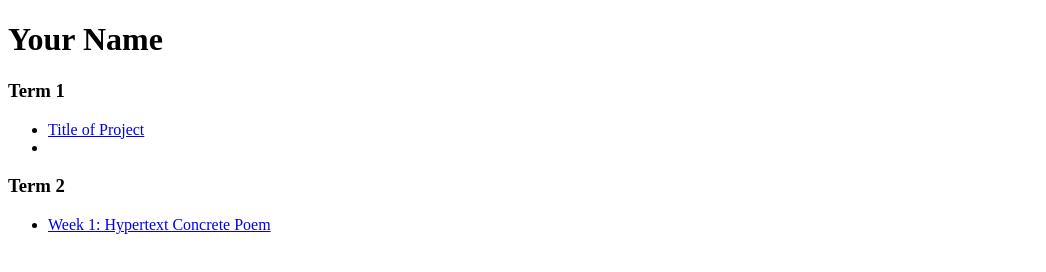
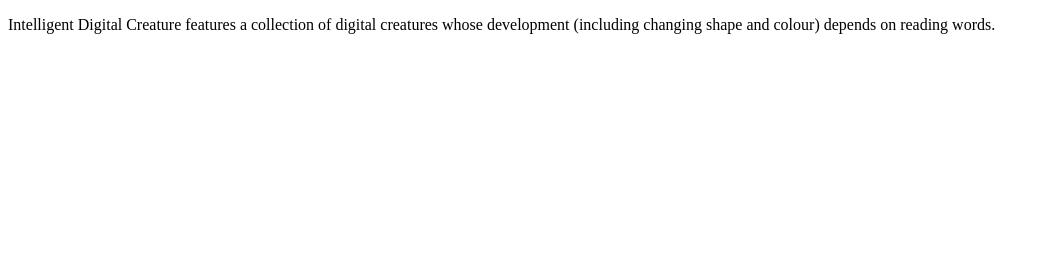
Before and after one commit to wlin005/DescriptionOfReadableCreature, a plain HTML site: page index.html in a window 1280 px wide. Shown: the whole page, without its empty margins (0-1046 px from the left). Drawn offline with Linux system fonts and the light colour scheme.

Commit message:
description

```diff
--- a/index.html
+++ b/index.html
@@ -6,34 +6,20 @@
     </head>
     <body>
 
-        <!--This is a comment in HTML-->
+         <!--This is a comment in HTML-->
 
         <!--This week we are keeping things very simple, please do not add anything extra, no CSS styling etc.-->
 
         <!--Change to your full name below-->
-        <h1>Your Name</h1>
 
-        <h3>Term 1</h3>
 
         <!--Add two to five links to projects from last term that you should host on github-->
-        <ul>
-            <li>
-                <!--This is a link, the href value should contain the url or relative path to a page. / means the root folder of the directory structure-->
-                <a href="/">Title of Project</a>
-            </li>
-            <li>
-                <!-- Keep adding as many new list items with links as you need-->
-            </li>
-        </ul>
 
-        <h3>Term 2</h3>
 
         <!-- Change the href attribute value from / to the url to your project -->
-        <ul>
-            <li>
-                <a href="/">Week 1: Hypertext Concrete Poem</a>
-            </li>
-        </ul>
+
+        <p>Intelligent Digital Creature features a collection of digital creatures whose
+            development (including changing shape and colour) depends on reading words.</p>
 
     </body>
 </html>
```
